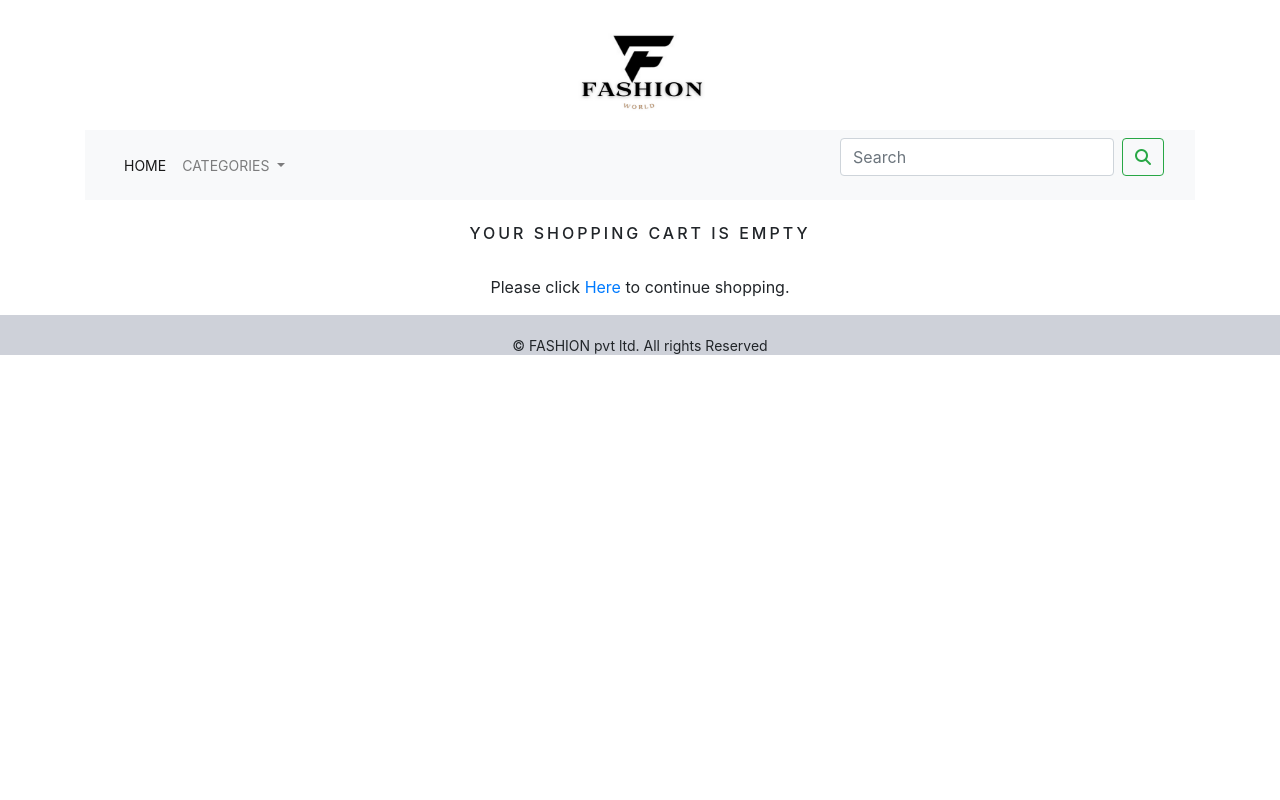
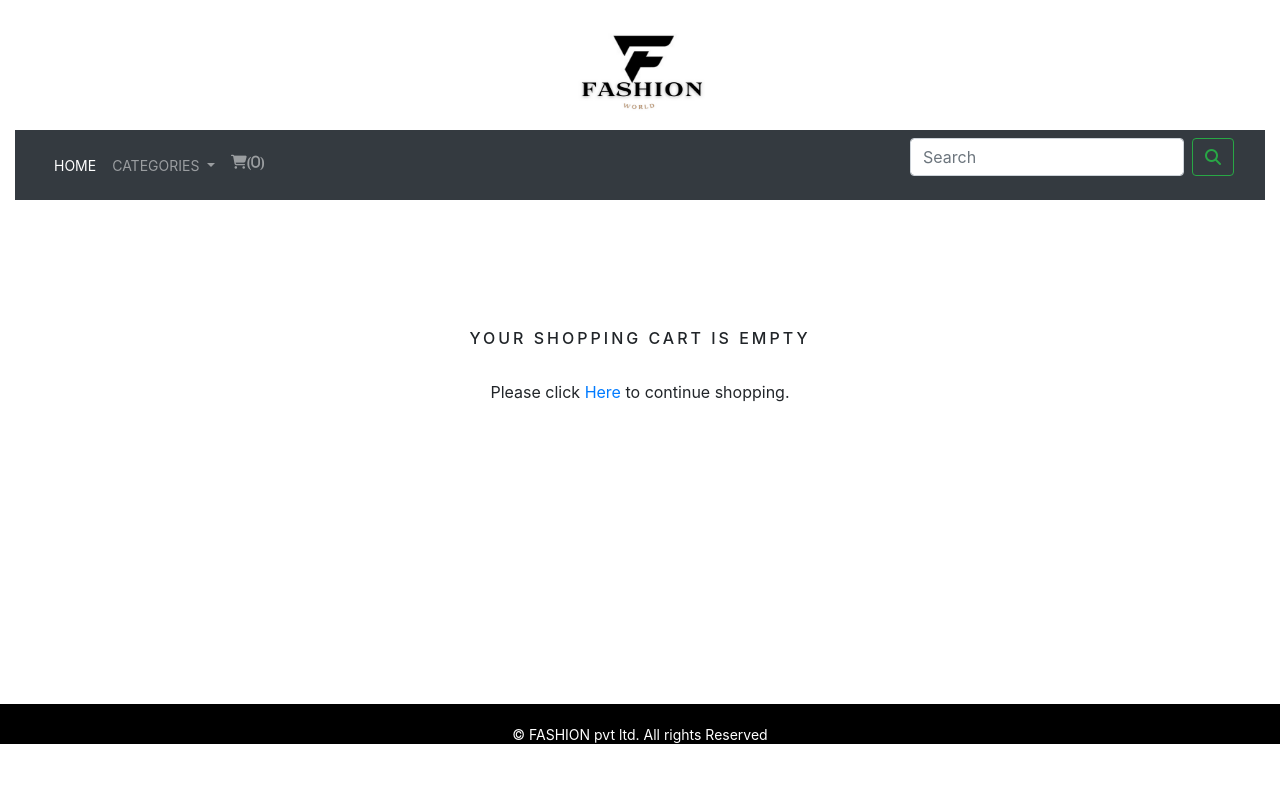
Before and after one commit to ribisha/textile_shopping, a Django app: page /cart/ in a window 1280 px wide. Run offline with Django 3.2, Linux system fonts and the light colour scheme; data comes from the database, SQL or seed files in the repository; both versions use the stored data as it was after the commit; some libraries are stand-ins or nearby versions.

Commit message:
final updates

```diff
--- a/static/css/custom.css
+++ b/static/css/custom.css
@@ -1,8 +1,8 @@
 
-body{
 
-}
 /** Navbar **/
+
+
 .nav-item{
 letter-spacing: .0.1em;
 font-size: 14px;
@@ -14,10 +14,12 @@ letter-spacing: .0.1em
 font-size: 12px;
 text-transform: uppercase;
 }
-/** footer page #f8f9fa **/
+/** footer page #f8f9fa #898b8f**/
 .my_footer{
-background-color : #ced1d9;
+background-color : black;
 height : 40px;
+margin-top:300px;
+color:white;
 }
 
 .my_footer p{
--- a/templates/base.html
+++ b/templates/base.html
@@ -13,7 +13,7 @@
     <title>{% block title %}{% endblock %}</title>
 </head>
 <body>
-<div class="container">
+<div class="container-fluid">
 {% include 'header.html' %}
 {% include 'nav.html' %}
 {% block content %}
--- a/templates/cart.html
+++ b/templates/cart.html
@@ -14,7 +14,7 @@ Fashion
 <div>
     <div class="text-center">
         <br>
-        <h1 class="text-center my_title">
+        <h1 class="text-center my_title" style="margin-top:105px;">
             Your shopping cart is empty
         </h1>
         <br>
@@ -48,7 +48,9 @@ Fashion
             {% for cart_item in cart_items %}
             <tr>
                 <td>
-                    <a href="cart_item.product.get_absolute_url"><img src="{{cart_item.product.image.url}}" alt="" style="width:100px; height:100px ;" class="float-left rounded custom_image"></a>
+                    <div>
+                    <a href="#"><img src="{{cart_item.product.image.url}}" alt="" style="width:100px; height:100px ;" class="float-left rounded custom_image"></a>
+                    </div>
                 </td>
                 <td class="text-left">
                     {{cart_item.product.name}}
@@ -107,6 +109,7 @@ Fashion
         </table>
         <div class="mx-auto">
             <a href="{% url 'textile_app:allProdCat' %}" class="btn btn-secondary btn-block my_custom_table">Continue Shopping</a>
+            <a href="{% url 'textile_app:allProdCat' %}" class="btn btn-warning btn-block my_custom_table">Continue Payment</a>
 
         </div>
 {% endif %}
--- a/templates/footer.html
+++ b/templates/footer.html
@@ -1,3 +1,4 @@
+
 <div class="footer navbar-fixed-bottom my_footer">
   <p class="text-center">&copy; FASHION pvt ltd. All rights Reserved</p>
 </div>
--- a/templates/nav.html
+++ b/templates/nav.html
@@ -1,4 +1,4 @@
-<nav class="navbar navbar-expand-lg navbar-light bg-light">
+<nav class="navbar navbar-expand-lg navbar-dark bg-dark">
   <div class="container-fluid">
 
     <button class="navbar-toggler" type="button" data-bs-toggle="collapse" data-bs-target="#navbarSupportedContent" aria-controls="navbarSupportedContent" aria-expanded="false" aria-label="Toggle navigation">
@@ -26,7 +26,11 @@
         {% if item_count > 0 %}
          <li class="nav-item">
         <a class="nav-link" href="{% url 'cart:cart_detail' %}"><i class="fa-solid fa-cart-shopping">({{item_count}})</i></a>
-      </li>
+        </li>
+        {% else %}
+        <li class="nav-item">
+        <a class="nav-link" href="{% url 'cart:cart_detail' %}"><i class="fa-solid fa-cart-shopping">(0)</i></a>
+        </li>
         {% endif %}
 
       </ul>
--- a/templates/search.html
+++ b/templates/search.html
@@ -16,7 +16,7 @@
         {% for product in products %}
         <div class="my_bottom_margin col-12 col-sm-12  col-lg-4">
             <div class="card text-center" style="min-width:18rem;">
-                <a href="{{product.get_url}}"><img class="card-img-top my_image" src="{{product.image.url}}" alt="{{ product.name }}"></a>
+                <a href="{{product.get_url}}"><img class="card-img-top my_image" src="{{product.image.url}}" alt="{{ product.name }}" style="height:350px; width:200px;"></a>
                 <div class="card-body">
                     <h4>{{product.name}}</h4>
                     <p>{{product.price}}</p>
--- a/textile_project/urls.py
+++ b/textile_project/urls.py
@@ -5,9 +5,10 @@ from django.conf.urls.static import static
 
 urlpatterns = [
     path('admin/', admin.site.urls),
-    path('textile',include('textile_app.urls')),
     path('search/',include('search_app.urls')),
     path('cart/',include('cart.urls')),
+    path('',include('textile_app.urls')),
+
 ]
 if settings.DEBUG:
 	urlpatterns += static(settings.STATIC_URL,document_root=settings.STATIC_ROOT)
```
Also changed, not shown: templates/category.html (+5 -4 lines), db.sqlite3, media/category/Web_site_Banner-05.jpeg (added), media/category/men-banner-m.jpg (added), media/category/wish-kids-boys-girls-clothing-slider_580x.jpg (added).
